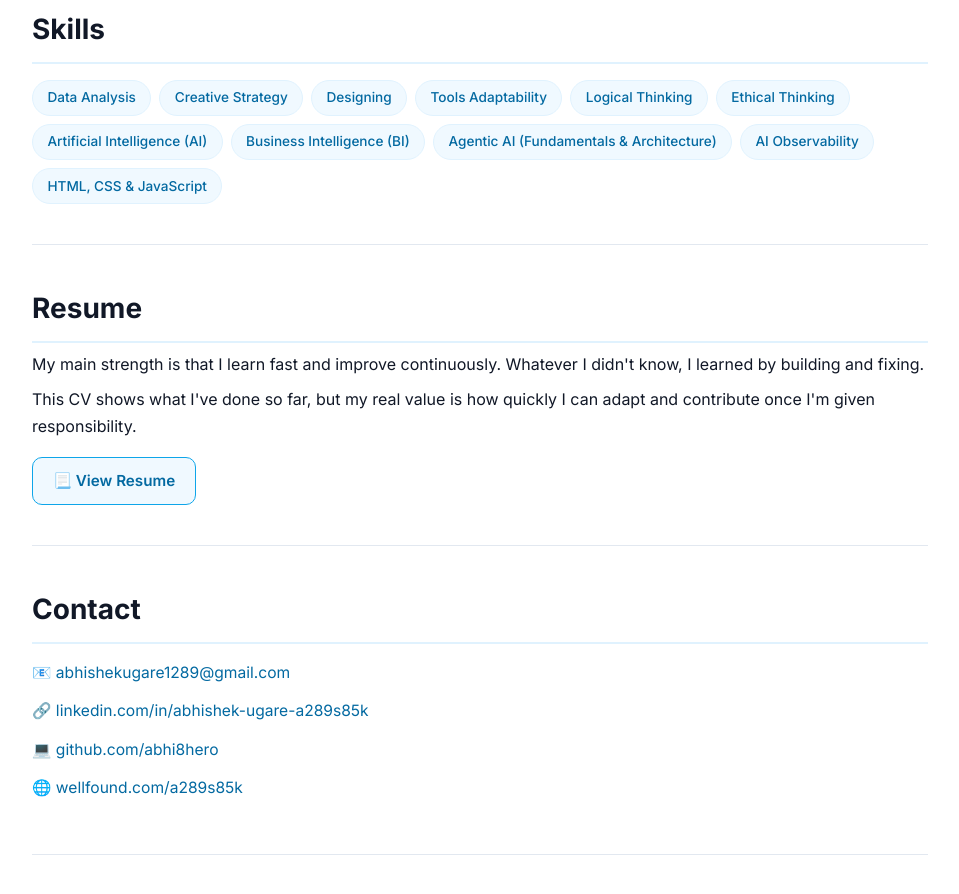
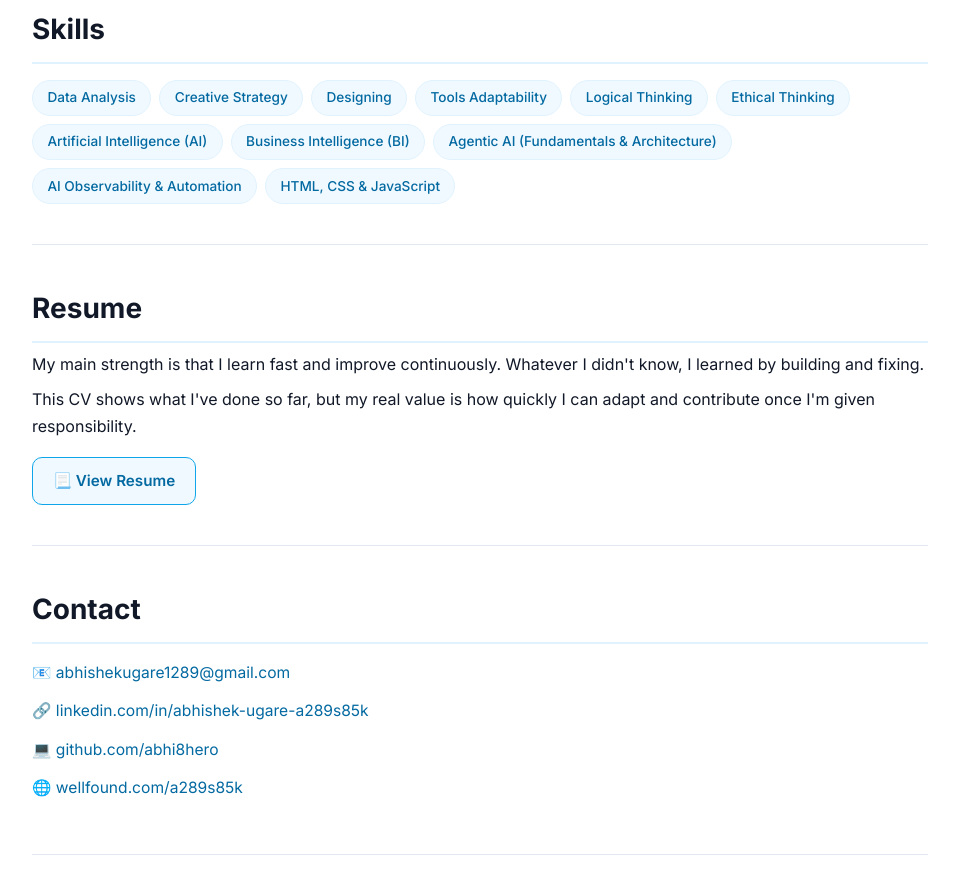
Before and after one commit to abhi8hero/portfolio-abhishek_ugare, a plain HTML site: page index.html in a window 1280 px wide. Shown: the part 1100-1994 px from the top of the page, without its empty margins (160-1119 px from the left). Drawn offline with Linux system fonts and the light colour scheme.

Commit message:
Scare the fear

```diff
--- a/index.html
+++ b/index.html
@@ -107,7 +107,7 @@
       <span class="skill-tag">Artificial Intelligence (AI)</span>
       <span class="skill-tag">Business Intelligence (BI)</span>
       <span class="skill-tag">Agentic AI (Fundamentals & Architecture)</span>
-      <span class="skill-tag">AI Observability</span>
+      <span class="skill-tag">AI Observability &amp; Automation</span>
       <span class="skill-tag">HTML, CSS &amp; JavaScript</span>
     </div>
   </section>
```
